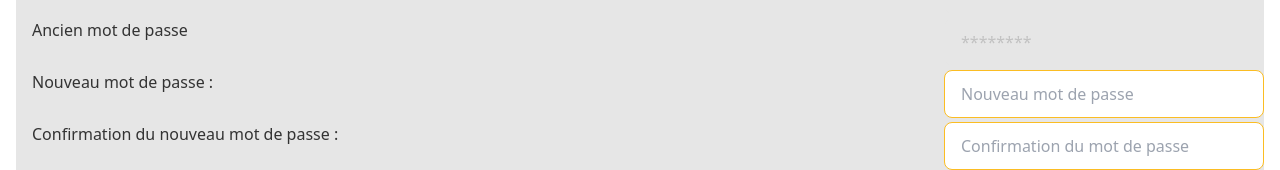
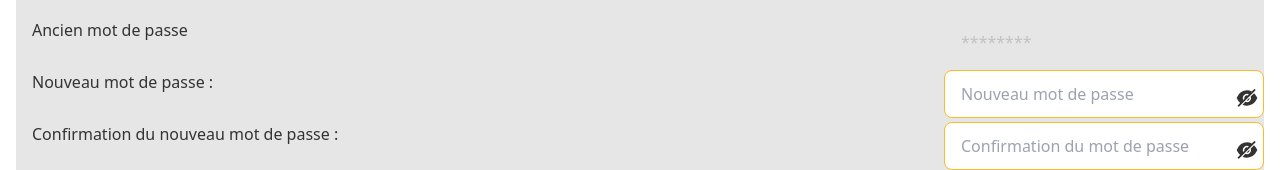
Before and after one commit to kevinhouguet/projet-oplayground-front, a React (Vite) app: page /mon-profil in a window 1280 px wide. Both pictures are taken after a click on the button "EDITER MON PROFIL". Shown: the part 630-800 px from the top of the page. Built offline with nearby package versions, Linux system fonts and the light colour scheme; no server answers.

Commit message:
:hammer: refactor: added password reading functionality on user update and replaced token verification in PlaygroundResult

```diff
--- a/src/components/Login/index.jsx
+++ b/src/components/Login/index.jsx
@@ -64,7 +64,7 @@ const Login = () => {
 
 				<label className="label-text-xl"> Mot de passe* : </label>
 				<div className="relative">
-					<input className="input input-warning w-full max-w-xs" type={(open === false)? "password" : "text"}
+					<input className="input input-warning w-full max-w-xs" type={(open === false) ? "password" : "text"}
 						{...register("password", {required : true, minLength : 8})}  />
 					<div className="text-2xl absolute bottom-[12px] right-[5px]">
 						{
--- a/src/components/MyProfil/index.jsx
+++ b/src/components/MyProfil/index.jsx
@@ -3,6 +3,7 @@ import { useEffect } from "react";
 import { useForm } from "react-hook-form";
 import axios from "axios";
 import { Link } from "react-router-dom";
+import { AiFillEye, AiFillEyeInvisible } from "react-icons/ai";
 
 const MyProfil = () => {
 
@@ -13,6 +14,8 @@ const MyProfil = () => {
 	const [username, setUsername] = useState("");
 	const [age, setAge] = useState();
 	const [isDisabled, setDisabled] = useState(true);
+	const [open, setOpen] = useState(false);
+	const [openBis, setOpenBis] = useState(false);
 
 	useEffect(() => {
 		const response = () => {
@@ -91,6 +94,14 @@ const MyProfil = () => {
 
 	const changeDisabled = () => {
 		setDisabled(!isDisabled);
+	};
+
+	const toggle = () => {
+		setOpen(!open);
+	};
+
+	const toggleBis = () => {
+		setOpenBis(!openBis);
 	};
 
 	return (
@@ -185,15 +196,29 @@ const MyProfil = () => {
 								!isDisabled
 									?
 									<>
+										<div className="relative">
 											<div className="newPassword pb-1 flex">
 												<p className="flex-1 px-4">Nouveau mot de passe :</p>
-											<input className="input input-warning w-2/5 max-w-xs" type="password" placeholder="Nouveau mot de passe"
+												<input className="input input-warning w-2/5 max-w-xs" type={(open === false) ? "password" : "text"} placeholder="Nouveau mot de passe"
 													{...register("password", { minLength: 8 })} />
+												<div className="text-2xl absolute bottom-[12px] right-[5px]">
+													{
+														(false === open) ? <AiFillEyeInvisible onClick={toggle}/> : <AiFillEye onClick={toggle} />
+													}
 												</div>
+											</div>
+										</div>
+										<div className="relative">
 											<div className="newPasswordConfirmation pb-1 flex">
 												<p className="flex-1 px-4">Confirmation du nouveau mot de passe :</p>
-											<input className="input input-warning w-2/5 max-w-xs" type="password" placeholder="Confirmation du mot de passe"
+												<input className="input input-warning w-2/5 max-w-xs" type={(openBis === false) ? "password" : "text"} placeholder="Confirmation du mot de passe"
 													{...register("Confirmation du nouveau mot de passe", { min: 8 })} />
+												<div className="text-2xl absolute bottom-[12px] right-[5px]">
+													{
+														(false === openBis) ? <AiFillEyeInvisible onClick={toggleBis}/> : <AiFillEye onClick={toggleBis} />
+													}
+												</div>
+											</div>
 										</div>
 										<div className="btnContainer py-2 flex items-center justify-evenly">
 											<input onClick={() => {}} className="btn btn-primary" type="submit" value="Valider" />
--- a/src/components/PlaygroundsResult/index.jsx
+++ b/src/components/PlaygroundsResult/index.jsx
@@ -1,11 +1,10 @@
-/* eslint-disable indent */
 import React from "react";
 import basketball from "../../assets/basketball.jpg";
-import { func, string } from "prop-types";
+import { func } from "prop-types";
 
 import { useLocation, Link } from "react-router-dom";
 
-const PlaygroundsResult = ({ updateData, token }) => {
+const PlaygroundsResult = ({ updateData }) => {
 	const location = useLocation();
 
 	const handleUpdateData = (newData) => {
@@ -35,12 +34,16 @@ const PlaygroundsResult = ({ updateData, token }) => {
 							</p>
 							<div className="card-actions justify-end">
 
-              {!token ? (
-
+								{
+									!localStorage.getItem("accessToken")
+										?
+										(
 											<button className="btn btn-secondary py-2 px-4 text-lg" disabled>
                   Connectez-vous pour en savoir plus
 											</button>
-              ) : (
+										)
+										:
+										(
 											<Link
 												to={{
 													pathname: `/detail-du-terrain/${item.playgroundId}`,
@@ -54,7 +57,8 @@ const PlaygroundsResult = ({ updateData, token }) => {
                     Plus d&apos;information
 												</button>
 											</Link>
-                )}
+										)
+								}
 							</div>
 						</div>
 					</div>
@@ -62,7 +66,7 @@ const PlaygroundsResult = ({ updateData, token }) => {
 			) : (
 				<div className="m-auto">
 					<div className="flex flex-col text-3xl font-bold text-center">
-          Désolé, il n'y a pas de terrain dans ta ville.
+          Désolé, il n&apos;y a pas de terrain dans ta ville.
 
 						<a href="mailto:contact@playground.com" className="text-blue-500 hover:text-blue-700 text-2xl mt-8"> Tu peux nous contacter pour en rajouter un ! </a>
 
@@ -87,5 +91,4 @@ export default PlaygroundsResult;
 
 PlaygroundsResult.propTypes = {
 	updateData: func,
-  token: string,
 };
```
Lines whose indentation alone changed are shown as unchanged.
